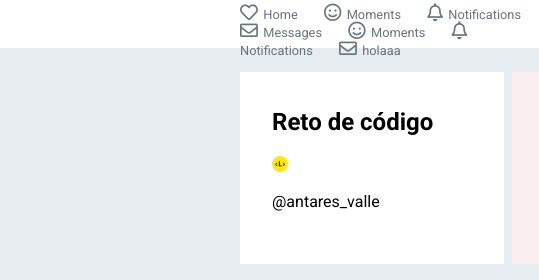
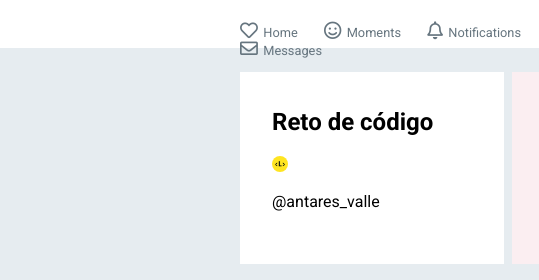
Before and after one commit to antaresvalle/twitter, a plain HTML site: page index.html in a window 1280 px wide. Shown: the full height of the page, 0-539 px from the left. Drawn offline with Linux system fonts and the light colour scheme.

Commit message:
se removieron los cambios hechos en la practica de merge

```diff
--- a/index.html
+++ b/index.html
@@ -16,9 +16,6 @@
 				<a href="#"><i class="far fa-smile"></i>Moments</a>
 				<a href="#"><i class="far fa-bell"></i>Notifications</a>
 				<a href="#"><i class="far fa-envelope"></i>Messages</a>
-				<a href="#"><i class="far fa-smile"></i>Moments</a>
-				<a href="#"><i class="far fa-bell"></i>Notifications</a>
-				<a href="#"><i class="far fa-envelope"></i>holaaa</a>
 			</div>
 			<div id="logo"><i class="fab fa-twitter"></i></div>
 			<div id="menu-right">
```
